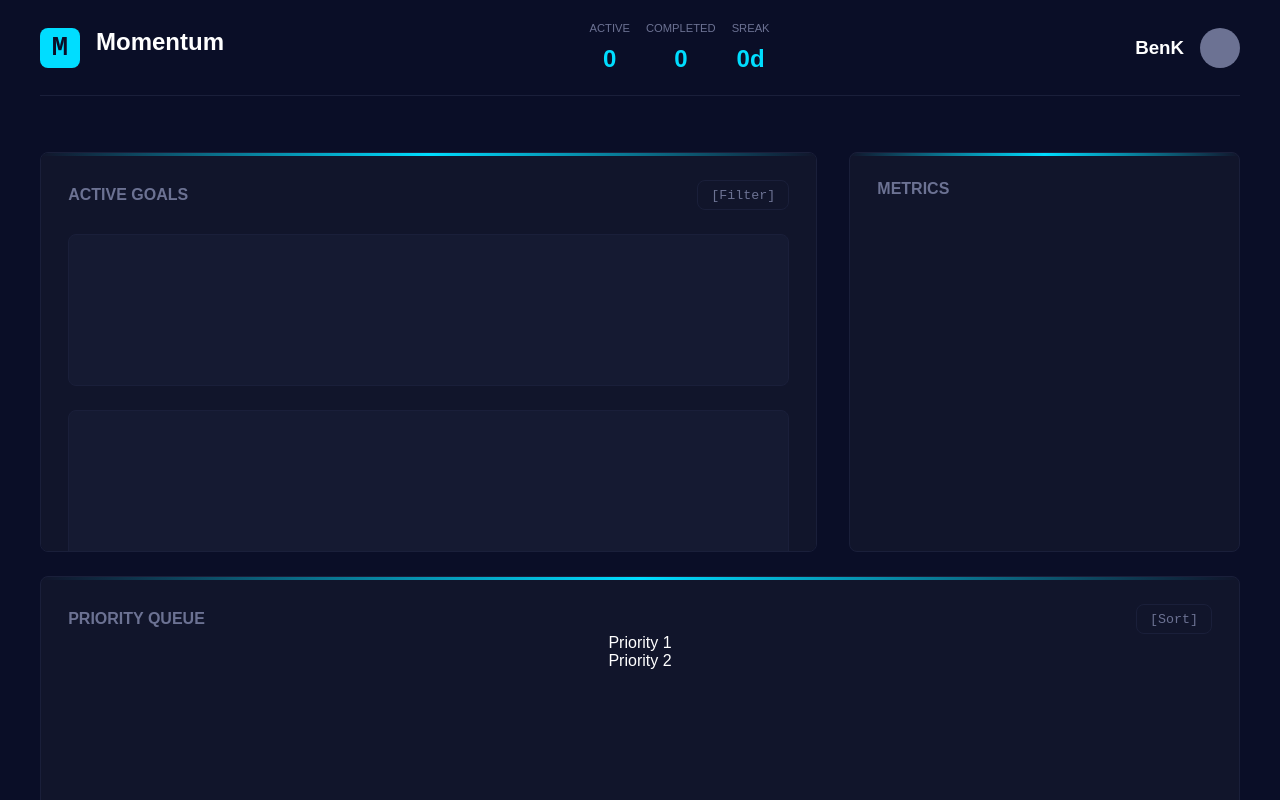
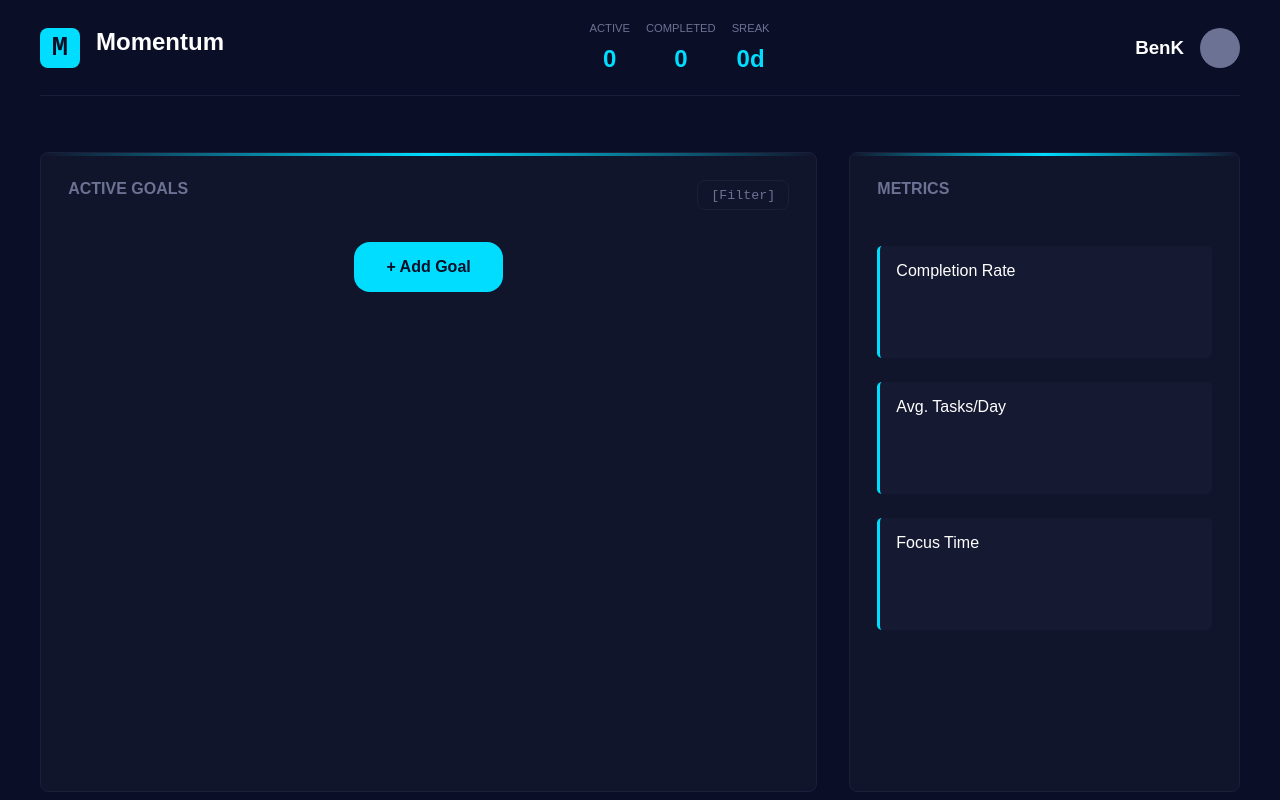
Before and after one commit to DevTrinity-ZM/Team-17-phase1-web, a React (Vite) app in the folder client/: page / in a window 1280 px wide. Shown: the top 800 px of the page. Built offline with nearby package versions, Linux system fonts and the light colour scheme.

Commit message:
Implement goal adding and other UI features

```diff
--- a/client/src/App.css
+++ b/client/src/App.css
@@ -91,12 +91,7 @@ nav {
 	color: #6C7293;
 	font-size: 1rem;
 }
-.card div {
-	width: 100%;
-	display: flex;
-	flex-direction: column;
-	align-items: center;
-}
+
 .card .top {
 	display: flex;
 	flex-direction: row;
@@ -121,10 +116,12 @@ main {
 	display: flex;
 	gap: 2rem;
 	margin-bottom: 1.5rem;
+	height: 40rem;
 }
 
-#goals {
+.goals {
 	width: 70%;
+	height: 100%;
 	overflow-y: scroll;
 	scrollbar-color: #00DDFF #11152B;
 	scrollbar-width: thin;
@@ -143,8 +140,9 @@ main {
 	transform: translate(5px, 0);
 }
 .add {
+	display: block;
 	padding: 1rem 2rem;
-	margin-top: 2rem;
+	margin: 2rem auto 0 auto;
 	cursor: pointer;
 	background-color: #00DDFF;
 	color: #0A0E27;
@@ -153,10 +151,27 @@ main {
 	border: none;
 	border-radius: 1rem;
 }
-#metrics {
+
+
+.metrics {
 	width: 35%;
+	height: 100%;
 }
-#priority {
+.metric-container {
+	display: flex;
+	flex-direction: column;
+	gap: 1.5rem;
+	margin-top: 3rem;
+}
+.metric-card {
+	background-color: #151A32;
+	height: 7rem;
+	padding: 1rem;
+	border-left: 3px solid #00DDFF;
+	border-radius: 5px;
+}
+
+.priority {
 	width: 100%;
 	margin-bottom: 5rem;
 }
--- a/client/src/App.jsx
+++ b/client/src/App.jsx
@@ -4,15 +4,27 @@ import './App.css'
 //id in this case is used for styling, title is for the card, children is the card contents
 //tag is the button on the top right of the card, where available
 //metrics is only for the METRICS card
-function Card({ id, title, children, tag='', metrics=''}) {
+function Card({ className, title, children, tag='', metrics=''}) {
 	return (
-		<div className='card' id={id}>
+		<div className={`card ${className}`}>
 			<div className='top'>
 				<h1 className='card-title'>{title}</h1>
-				{tag ? <button>[{tag}]</button> : ''}
+				{tag && <button>[{tag}]</button>}
 			</div>
-			{Children.map(children, child =>
-				<div>{child}</div>
+
+			{children}
+
+			{/*Display metrics only for the metrics card*/}
+			{metrics && (
+				<div className='metric-container'>
+					{
+						metrics.map((metric, index) => {
+							return (
+								<div key={index} className='metric-card'>{metric}</div>
+							)
+						})
+					}
+				</div>
 			)}
 		</div>
 	)
@@ -50,24 +62,18 @@ function App() {
 				</div>
 			</nav>
 			<main>
-				<Card id='goals' title='ACTIVE GOALS' tag='Filter'>
-					<div className='goal'></div>
-					<div className='goal'></div>
-					<div className='goal'></div>
+				<Card className='goals' title='ACTIVE GOALS' tag='Filter'>
+					{goals.map((goal, index) => (
+						<div key={index} className='goal'>{goal}</div>
+					))}
 
 					<button className='add' onClick={() => {
-						goals.push('yo')
-						console.log(goals)
+						setGoals([...goals, '<div className="goal"></div>'])
 					}}>+ Add Goal</button>
-					<ul>
-						{goals.map(goal => (
-							<li key='ye'>{goal}</li>
-						))}
-					</ul>
 				</Card>
-				<Card id='metrics' title='METRICS' metrics={['Completion Rate', 'Avg. Tasks/Day', 'Focus Time']}></Card>
+				<Card className='metrics' title='METRICS' metrics={['Completion Rate', 'Avg. Tasks/Day', 'Focus Time']}></Card>
 			</main>
-			<Card id='priority' title='PRIORITY QUEUE' tag='Sort'>
+			<Card className='priority' title='PRIORITY QUEUE' tag='Sort'>
 				<div>Priority 1</div>
 				<div>Priority 2</div>
 			</Card>
```
